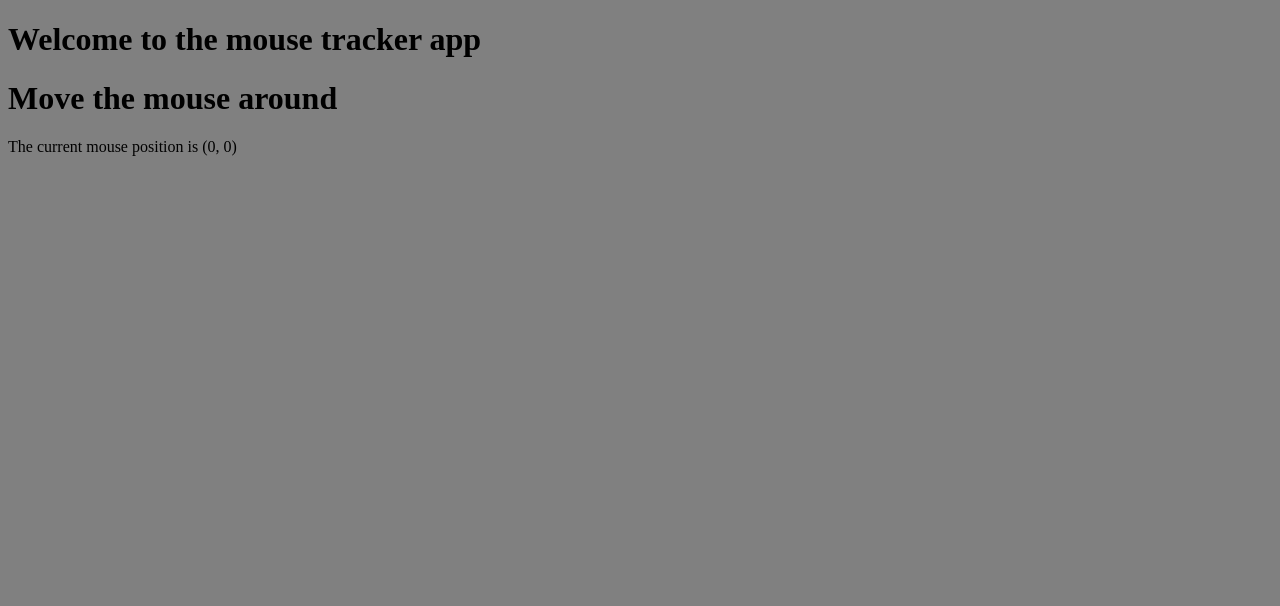
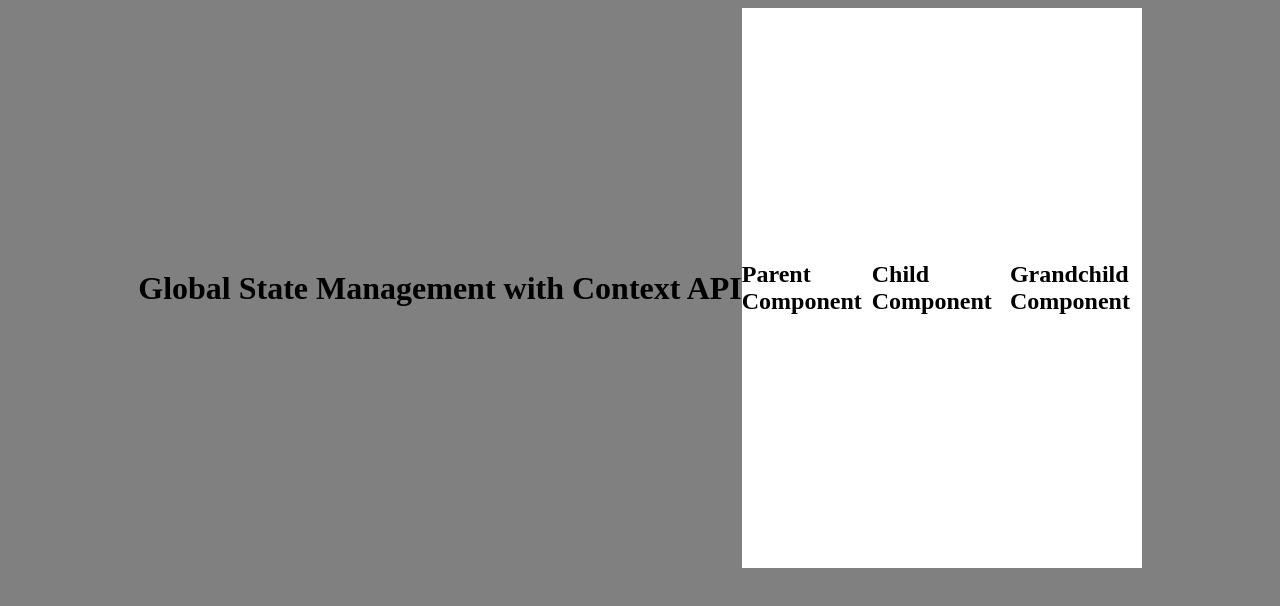
Before and after one commit to hassaan871/my-vite-app, a React (Vite) app: page / in a window 1280 px wide. Shown: the top 606 px of the page. Built offline with nearby package versions, Linux system fonts and the light colour scheme.

Commit message:
context api practice

```diff
--- a/src/App.jsx
+++ b/src/App.jsx
@@ -1,15 +1,19 @@
-import WithAuth from "./WithAuth";
-import Dashboard from "./DashBoard";
-import MouseTracker from "./MouseTracker";
+import Parent from "./components/Parent/Parent";
+import ColorProvider from "./context/ColorContext";
+
 
 const App = () => {
-  // const AuthenticatedDashboard = WithAuth(Dashboard);
-  return(
-    <div>
-      {/* <AuthenticatedDashboard isAuthenticated={true} user="Hassaan"/> */}
-      <h1>Welcome to the mouse tracker app</h1>
-      <MouseTracker />
-    </div>
+  return (
+    <ColorProvider>
+      <div style={{
+        display: 'flex',
+        alignItems: 'center',
+        justifyContent: 'center'
+      }}>
+        <h1>Global State Management with Context API</h1>
+        <Parent />
+      </div>
+    </ColorProvider>
   )
 }
 
--- /dev/null
+++ b/src/components/Child/Child.jsx
@@ -0,0 +1,23 @@
+import { useContext } from "react";
+import Grandchild from "../Grandchild/Grandchild";
+import { ColorContext } from "../../context/ColorContext";
+
+const Child = () => {
+    const { selectedComponent, color } = useContext(ColorContext);
+
+    return (
+        <div style={{
+            width: '270px',
+            height: '70vh',
+            display: 'flex',
+            alignItems: 'center',
+            justifyContent: 'center',
+            backgroundColor: selectedComponent === 'child' ? color : 'white'
+        }}>
+            <h2>Child Component</h2>
+            <Grandchild />
+        </div>
+    )
+}
+
+export default Child;
--- /dev/null
+++ b/src/components/Grandchild/Grandchild.jsx
@@ -0,0 +1,21 @@
+import { useContext } from "react";
+import { ColorContext } from "../../context/ColorContext";
+
+const Grandchild = () => {
+    const { selectedComponent, color } = useContext(ColorContext);
+
+    return(
+        <div style={{
+            width: '175px',
+            height: '70vh',
+            display: 'flex',
+            alignItems: 'center',
+            justifyContent: 'center',
+            backgroundColor: selectedComponent === 'grandchild' ? color : 'white'
+        }}>
+            <h2>Grandchild Component</h2>
+        </div>
+    )
+}
+
+export default Grandchild;
--- /dev/null
+++ b/src/components/Parent/Parent.jsx
@@ -0,0 +1,23 @@
+import { useContext } from "react";
+import Child from "../Child/Child";
+import { ColorContext } from "../../context/ColorContext";
+
+const Parent = () => {
+    const { selectedComponent, color } = useContext(ColorContext);
+
+    return(
+        <div style={{
+            width: '400px',
+            height: '70vh',
+            display: 'flex',
+            alignItems: 'center',
+            justifyContent: 'center',
+            backgroundColor: selectedComponent === 'parent' ? color : 'white'
+        }}>
+            <h2>Parent Component</h2>
+            <Child />
+        </div>
+    )
+}
+
+export default Parent;
--- /dev/null
+++ b/src/context/ColorContext.jsx
@@ -0,0 +1,16 @@
+import {createContext, useState} from 'react';
+
+export const ColorContext = createContext();
+
+const ColorProvider = ({children}) => {
+    const [selectedComponent, setSelectedComponent] = useState('parent');
+    const [color, setColor] =  useState('white');
+
+    return(
+        <ColorContext.Provider value={{ selectedComponent, setSelectedComponent, color, setColor }}>
+            {children}
+        </ColorContext.Provider>
+    )
+}
+
+export default ColorProvider;
```
Also changed, not shown: src/components/ColorChanger/ColorChanger.jsx (added, +22 -0 lines), src/components/Child/Child.module.css (added), src/components/Grandchild/Grandchild.module.css (added), src/components/Parent/Parent.module.css (added).
